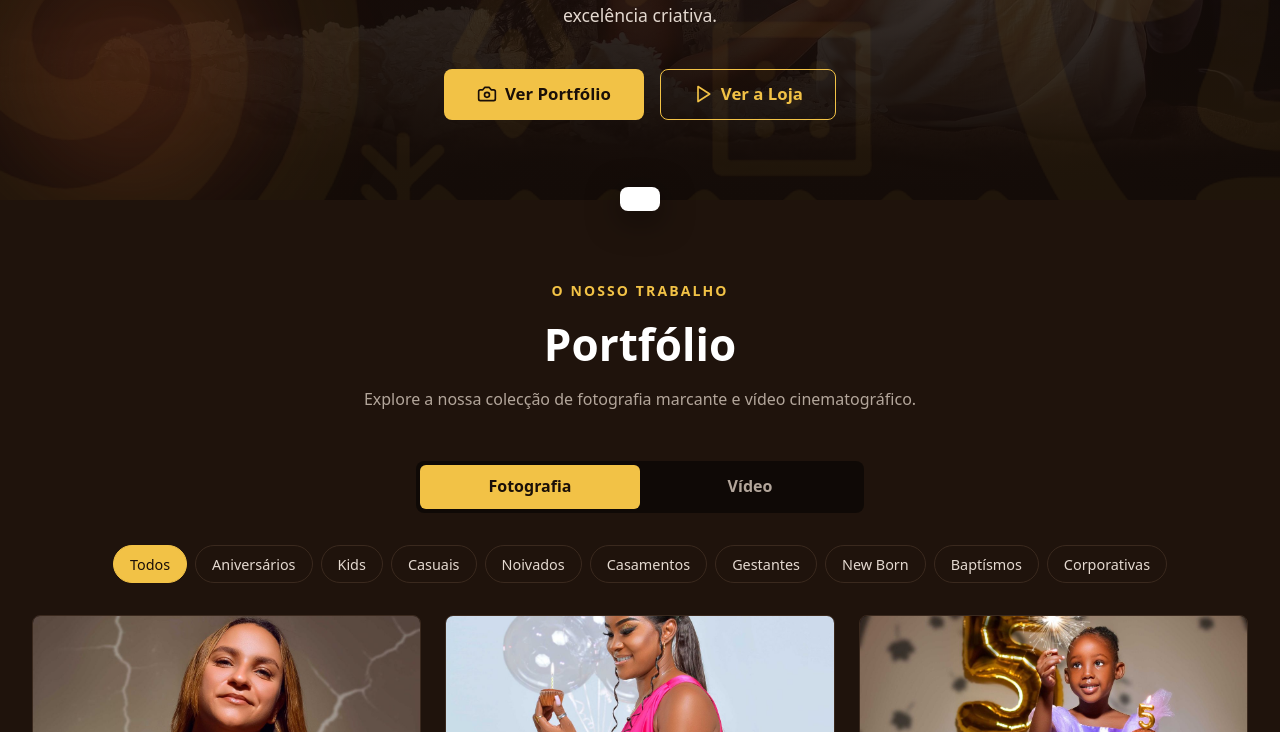
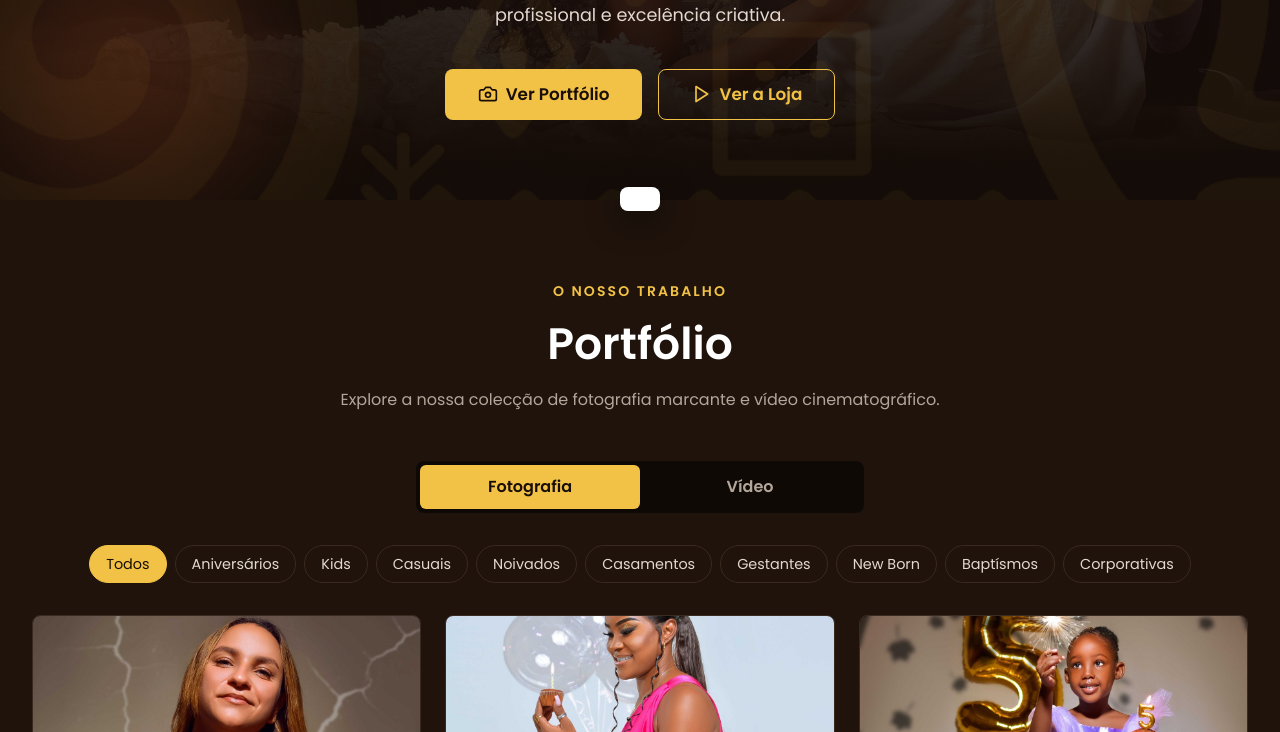
Before and after one commit to Carva47/NkelaStudio, a plain HTML site: page index.html in a window 1280 px wide. Shown: the part 613-1345 px from the top of the page. Drawn offline with Linux system fonts and the light colour scheme.

Commit message:
Fontes Poppins guardadas no site; Espera preparado para activar
Co-Authored-By: Claude Sonnet 5.5 <noreply@anthropic.com>
Claude-Session: https://claude.ai/code/session_01CPaSt1S6fLJz23hssRco6s

```diff
--- /dev/null
+++ b/css/fontes.css
@@ -0,0 +1,33 @@
+/* ==========================================================================
+   fontes.css  —  TIPOS DE LETRA DO ESTÚDIO (guardados no próprio site)
+   --------------------------------------------------------------------------
+   As fontes ficam na pasta /fontes e são carregadas daqui, por isso o site
+   não depende de nenhum serviço externo (Google Fonts, etc.).
+
+   POPPINS (texto corrente e botões) — Regular, Medium, SemiBold, Bold e
+   itálicos. Ficheiros .woff2 (formato leve para a web, só caracteres latinos,
+   inclui todos os acentos do português).
+   "font-display: swap" mostra logo o texto com uma fonte do sistema e troca
+   para a Poppins quando ela chega (o visitante nunca vê a página em branco).
+   ========================================================================== */
+
+@font-face { font-family: "Poppins"; font-style: normal; font-weight: 400; font-display: swap; src: url("../fontes/poppins-latin-400-normal.woff2") format("woff2"); }
+@font-face { font-family: "Poppins"; font-style: normal; font-weight: 500; font-display: swap; src: url("../fontes/poppins-latin-500-normal.woff2") format("woff2"); }
+@font-face { font-family: "Poppins"; font-style: normal; font-weight: 600; font-display: swap; src: url("../fontes/poppins-latin-600-normal.woff2") format("woff2"); }
+@font-face { font-family: "Poppins"; font-style: normal; font-weight: 700; font-display: swap; src: url("../fontes/poppins-latin-700-normal.woff2") format("woff2"); }
+@font-face { font-family: "Poppins"; font-style: italic; font-weight: 400; font-display: swap; src: url("../fontes/poppins-latin-400-italic.woff2") format("woff2"); }
+@font-face { font-family: "Poppins"; font-style: italic; font-weight: 600; font-display: swap; src: url("../fontes/poppins-latin-600-italic.woff2") format("woff2"); }
+
+/* --------------------------------------------------------------------------
+   ESPERA (títulos) — AINDA POR ACTIVAR
+   Os ficheiros Espera-Bold.ttf e Espera-BoldItalic.ttf do estúdio ainda não
+   foram enviados. Quando existirem:
+     1) coloque-os (de preferência convertidos para .woff2) na pasta /fontes;
+     2) tire os comentários do bloco abaixo, ajustando os nomes dos ficheiros;
+     3) em css/variaveis.css acrescente "Espera" à frente de --fonte-titulos.
+
+   @font-face { font-family: "Espera"; font-style: normal; font-weight: 700; font-display: swap;
+                src: url("../fontes/Espera-Bold.ttf") format("truetype"); }
+   @font-face { font-family: "Espera"; font-style: italic; font-weight: 700; font-display: swap;
+                src: url("../fontes/Espera-BoldItalic.ttf") format("truetype"); }
+   -------------------------------------------------------------------------- */
--- a/css/variaveis.css
+++ b/css/variaveis.css
@@ -57,17 +57,15 @@
   --cor-sucesso: #4ade80;        /* Mensagens de sucesso */
 
   /* ------------------------------------------------------------------------
-     TIPOS DE LETRA
-     Por omissão usamos as fontes do sistema (carregam instantaneamente).
-     Para usar as fontes do estúdio:
-       1) Coloque os ficheiros em /fontes e declare-os com @font-face
-          (ou adicione o link do Google Fonts no <head> do index.html);
-       2) Escreva aqui o nome da fonte à frente da lista.
-     Exemplo:  --fonte-titulos: "Montserrat", system-ui, sans-serif;
+     TIPOS DE LETRA (declaradas em css/fontes.css; ficheiros em /fontes)
+     Títulos e corpo usam Poppins. Quando o Espera Bold do estúdio for
+     activado em fontes.css, escreva "Espera" à frente de --fonte-titulos,
+     por exemplo:  --fonte-titulos: "Espera", "Poppins", system-ui, sans-serif;
+     Se a primeira fonte da lista falhar, o navegador usa a seguinte.
      ------------------------------------------------------------------------ */
 
-  --fonte-titulos: system-ui, -apple-system, "Segoe UI", Roboto, "Helvetica Neue", Arial, sans-serif;
-  --fonte-corpo: system-ui, -apple-system, "Segoe UI", Roboto, "Helvetica Neue", Arial, sans-serif;
+  --fonte-titulos: "Poppins", system-ui, -apple-system, "Segoe UI", Roboto, "Helvetica Neue", Arial, sans-serif;
+  --fonte-corpo: "Poppins", system-ui, -apple-system, "Segoe UI", Roboto, "Helvetica Neue", Arial, sans-serif;
 
   /* ------------------------------------------------------------------------
      MEDIDAS GERAIS
--- a/index.html
+++ b/index.html
@@ -29,6 +29,10 @@
   <script>document.documentElement.classList.add('js');</script>
 
   <!-- Folhas de estilo (a ORDEM importa: variáveis → base → componentes) -->
+  <!-- Fontes do estúdio (carregadas primeiro, a partir da pasta /fontes) -->
+  <link rel="preload" href="fontes/poppins-latin-400-normal.woff2" as="font" type="font/woff2" crossorigin>
+  <link rel="preload" href="fontes/poppins-latin-700-normal.woff2" as="font" type="font/woff2" crossorigin>
+  <link rel="stylesheet" href="css/fontes.css">
   <link rel="stylesheet" href="css/variaveis.css">
   <link rel="stylesheet" href="css/base.css">
   <link rel="stylesheet" href="css/componentes.css">
```
Also changed, not shown: fontes/poppins-latin-400-italic.woff2 (added), fontes/poppins-latin-400-normal.woff2 (added), fontes/poppins-latin-500-normal.woff2 (added), fontes/poppins-latin-600-italic.woff2 (added), fontes/poppins-latin-600-normal.woff2 (added), fontes/poppins-latin-700-normal.woff2 (added), 1 other file.
